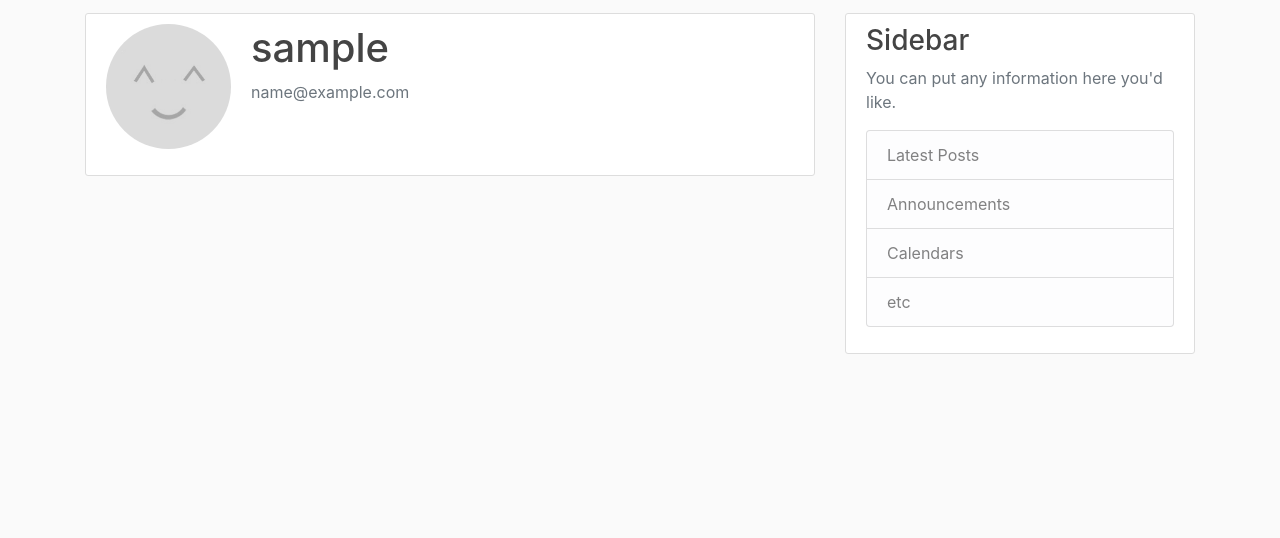
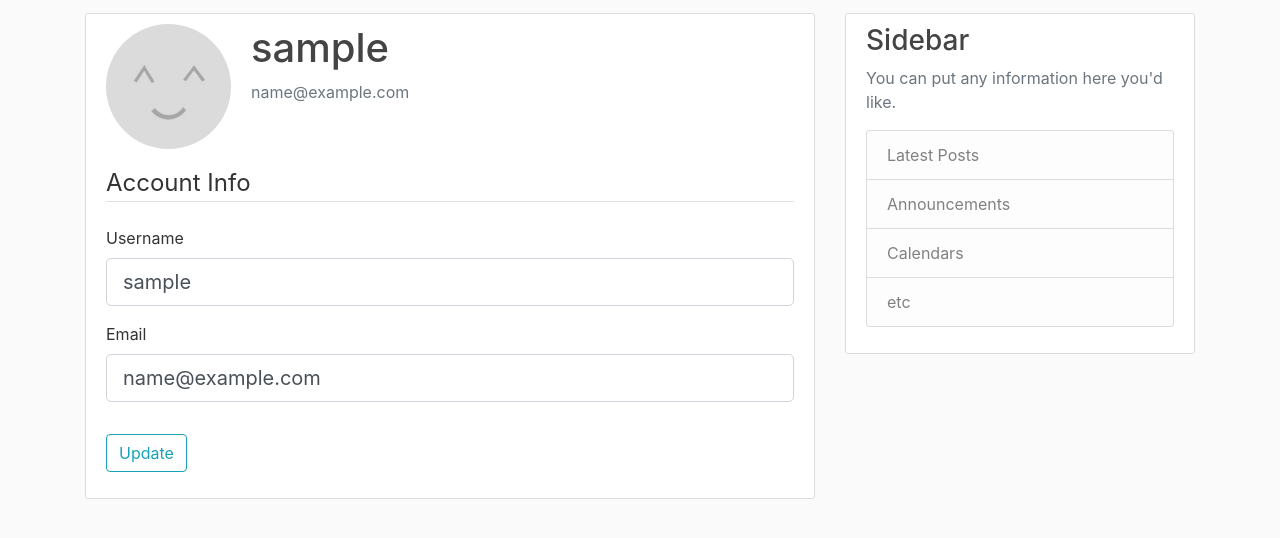
Before and after one commit to Paroxyste/Python, a Flask app: page /account in a window 1280 px wide. Shown: the part 67-605 px from the top of the page. Run offline with Flask 2, Linux system fonts and the light colour scheme; the visitor is signed in with stand-in values (Sample User, id 1); data comes from the database, SQL or seed files in the repository; some libraries are stand-ins or nearby versions.

Commit message:
Add update form

```diff
--- a/Flask_Blog/app/templates/account.html
+++ b/Flask_Blog/app/templates/account.html
@@ -16,5 +16,55 @@
                 </p>
             </div>
         </div>
+
+        <form method="POST" action="">
+            {{ form.hidden_tag() }}
+
+            <fieldset class="form-group">
+                <legend class="border-bottom mb-4">
+                    Account Info
+                </legend>
+
+                <div class="form-group">
+                    {{ form.username.label(class="form-control-label") }}
+
+                    {% if form.username.errors %}
+                        {{ form.username(class="form-control form-control-lg is-invalid") }}
+
+                        <div class="invalid-feedback">
+                            {% for error in form.username.errors %}
+                                <span>
+                                    {{ error }}
+                                </span>
+                            {% endfor %}
+                        </div>
+                    {% else %}
+                        {{ form.username(class="form-control form-control-lg") }}
+                    {% endif %}
+                </div>
+
+                <div class="form-group">
+                    {{ form.email.label(class="form-control-label") }}
+
+                    {% if form.email.errors %}
+                        {{ form.email(class="form-control form-control-lg is-invalid") }}
+                        <div class="invalid-feedback">
+                            {% for error in form.email.errors %}
+                                <span>
+                                    {{ error }}
+                                </span>
+                            {% endfor %}
+                        </div>
+                    {% else %}
+                        {{ form.email(class="form-control form-control-lg") }}
+                    {% endif %}
+                </div>
+            </fieldset>
+
+            <div class="form-group">
+                {{ form.submit(class="btn btn-outline-info") }}
+            </div>
+        </form>
     </div>
+
 {% endblock content %}
```
